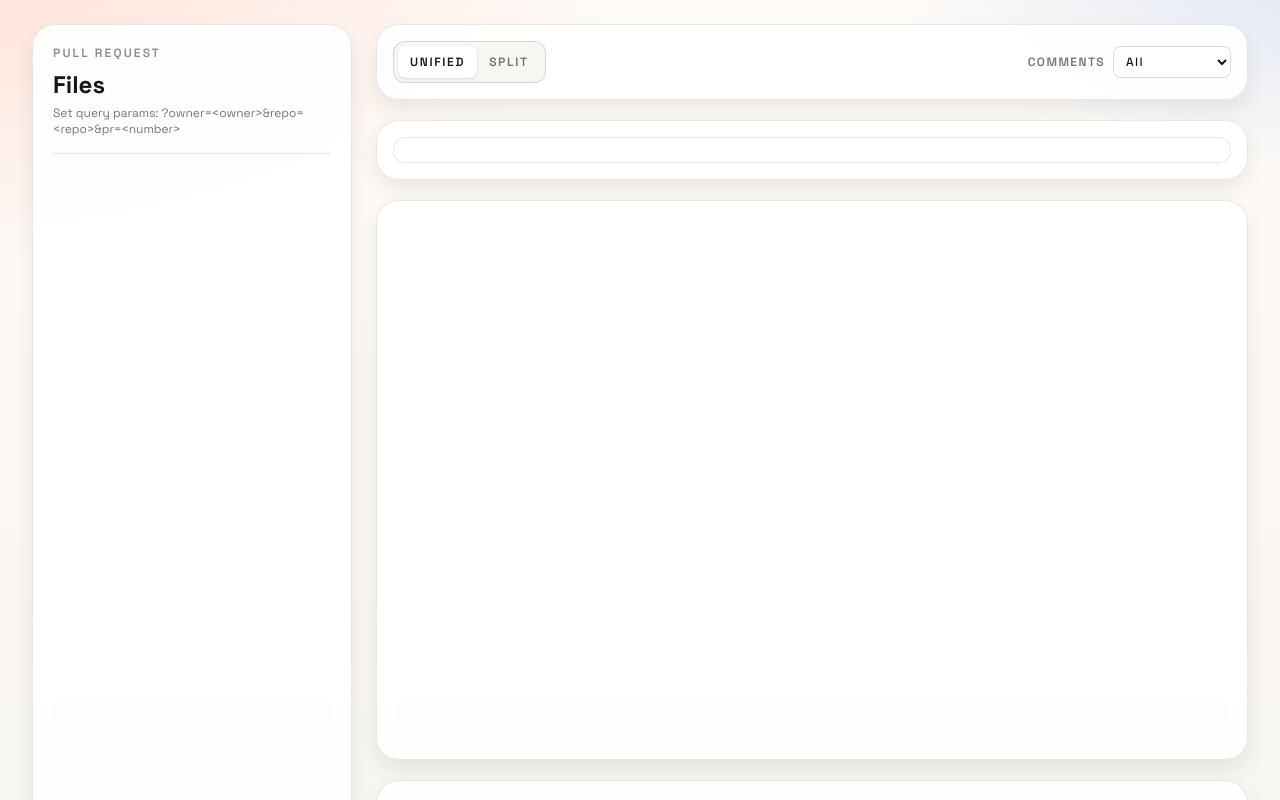
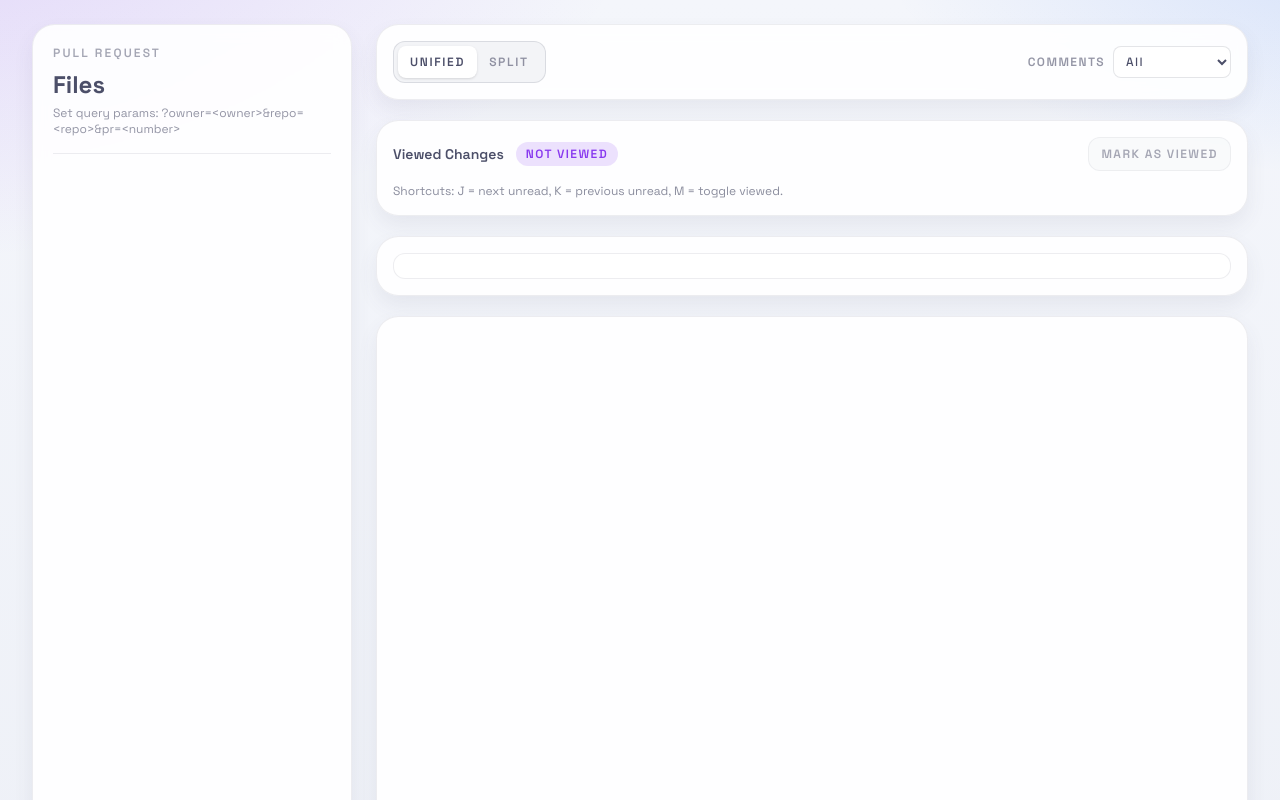
Before and after one commit to RunAge/code-review, a Nuxt app: page /review in a window 1280 px wide. Shown: the top 800 px of the page. Built offline with nearby package versions, Linux system fonts and the light colour scheme.

Commit message:
feat(ui): apply Catppuccin theme and add viewed toggle panel

```diff
--- a/src/assets/css/main.css
+++ b/src/assets/css/main.css
@@ -11,11 +11,11 @@
 body {
   @apply min-h-screen bg-mist text-ink antialiased;
   background-image:
-    radial-gradient(80rem 36rem at -12% -8%, rgba(255, 95, 58, 0.2), transparent 62%),
-    radial-gradient(60rem 26rem at 112% -5%, rgba(31, 111, 235, 0.18), transparent 58%),
-    linear-gradient(180deg, #fffbf7 0%, #f6f4ef 100%);
+    radial-gradient(80rem 36rem at -12% -8%, rgba(136, 57, 239, 0.18), transparent 62%),
+    radial-gradient(60rem 26rem at 112% -5%, rgba(30, 102, 245, 0.16), transparent 58%),
+    linear-gradient(180deg, #f4f6fb 0%, #eceff6 100%);
 }
 
 ::selection {
-  background: rgba(255, 95, 58, 0.22);
+  background: rgba(136, 57, 239, 0.22);
 }
--- a/src/pages/review.vue
+++ b/src/pages/review.vue
@@ -66,6 +66,30 @@
           </select>
         </label>
       </header>
+
+      <section class="rounded-[1.4rem] border border-ink/10 bg-white/90 p-4 shadow-soft backdrop-blur">
+        <div class="flex flex-wrap items-center gap-3">
+          <p class="text-sm font-semibold text-ink">Viewed Changes</p>
+          <span
+            class="rounded-full px-2.5 py-1 text-xs font-semibold uppercase tracking-[0.12em]"
+            :class="activeHunk?.isViewed ? 'bg-moss/15 text-moss' : 'bg-flare/15 text-flare'"
+          >
+            {{ activeHunk?.isViewed ? "Viewed" : "Not viewed" }}
+          </span>
+          <button
+            type="button"
+            class="ml-auto rounded-xl border border-ink/15 bg-mist/70 px-3 py-2 text-xs font-semibold uppercase tracking-[0.12em] text-ink transition hover:border-ink/35"
+            :disabled="!activeHunk"
+            :class="!activeHunk ? 'cursor-not-allowed opacity-50' : ''"
+            @click="toggleViewedForActiveHunk"
+          >
+            {{ activeHunk?.isViewed ? "Mark as not viewed" : "Mark as viewed" }}
+          </button>
+        </div>
+        <p class="mt-3 text-xs text-ink/65">
+          Shortcuts: J = next unread, K = previous unread, M = toggle viewed.
+        </p>
+      </section>
 
       <p v-if="isLoading" class="rounded-xl border border-tide/20 bg-tide/10 px-4 py-3 text-sm font-medium text-tide">
         Loading pull request data...
@@ -214,34 +238,43 @@ const progress = computed(() =>
   )
 );
 const noiseCount = computed(() => state.value.noiseFiles.length);
+const activeHunk = computed(() => store.hunks[store.activeIndex] ?? null);
 
 function getActiveStoreHunk() {
   return store.hunks[store.activeIndex] ?? null;
 }
 
+async function persistViewedStateForActiveHunk() {
+  if (!context.value) {
+    return;
+  }
+
+  const active = getActiveStoreHunk();
+  if (!active?.filePath) {
+    return;
+  }
+
+  await persistHunkViewedState({
+    pullNumber: context.value.pullNumber,
+    filePath: active.filePath,
+    patchId: active.patchId,
+    isViewed: active.isViewed
+  });
+}
+
+async function toggleViewedForActiveHunk() {
+  store.toggleActiveViewed();
+  await persistViewedStateForActiveHunk();
+}
+
 async function onKeyDown(event: KeyboardEvent) {
-  const before = getActiveStoreHunk();
   handleReviewShortcut(event.key, store);
 
   if (event.key.toLowerCase() !== "m") {
     return;
   }
 
-  if (!context.value) {
-    return;
-  }
-
-  const after = before ?? getActiveStoreHunk();
-  if (!after?.filePath) {
-    return;
-  }
-
-  await persistHunkViewedState({
-    pullNumber: context.value.pullNumber,
-    filePath: after.filePath,
-    patchId: after.patchId,
-    isViewed: after.isViewed
-  });
+  await persistViewedStateForActiveHunk();
 }
 
 async function loadReview() {
--- a/tailwind.config.ts
+++ b/tailwind.config.ts
@@ -12,15 +12,15 @@ export default {
   theme: {
     extend: {
       colors: {
-        ink: "#14181d",
-        mist: "#f5f3ee",
-        flare: "#ff5f3a",
-        tide: "#1f6feb",
-        moss: "#2f855a"
+        ink: "#4c4f69",
+        mist: "#eff1f5",
+        flare: "#8839ef",
+        tide: "#1e66f5",
+        moss: "#40a02b"
       },
       boxShadow: {
-        pane: "0 18px 40px rgba(20, 24, 29, 0.16)",
-        soft: "0 10px 20px rgba(20, 24, 29, 0.08)"
+        pane: "0 18px 40px rgba(76, 79, 105, 0.16)",
+        soft: "0 10px 20px rgba(76, 79, 105, 0.08)"
       },
       borderRadius: {
         xl2: "1.25rem"
```
